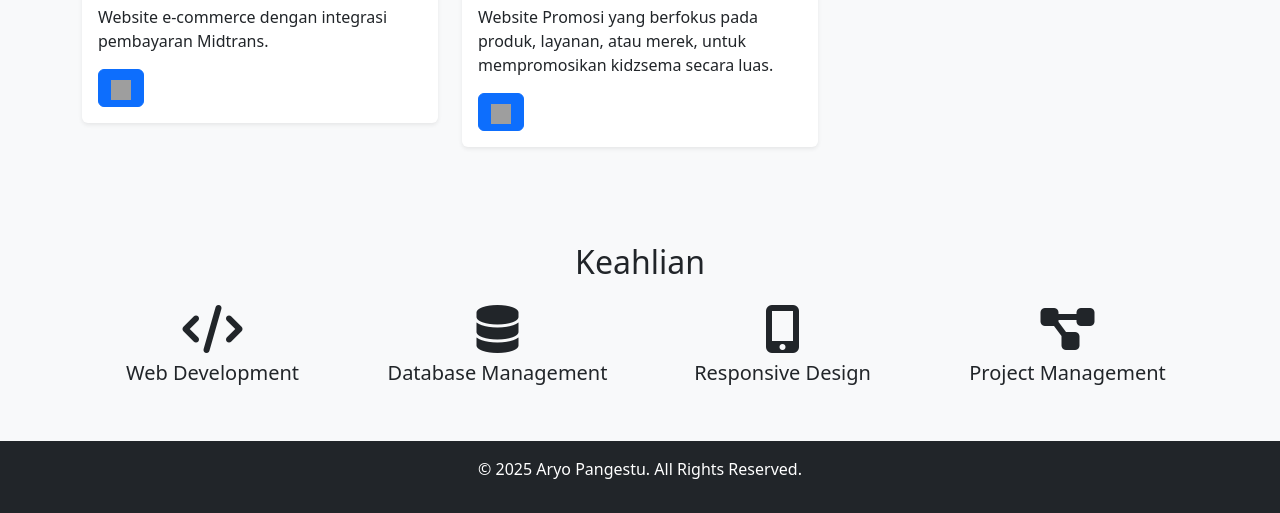
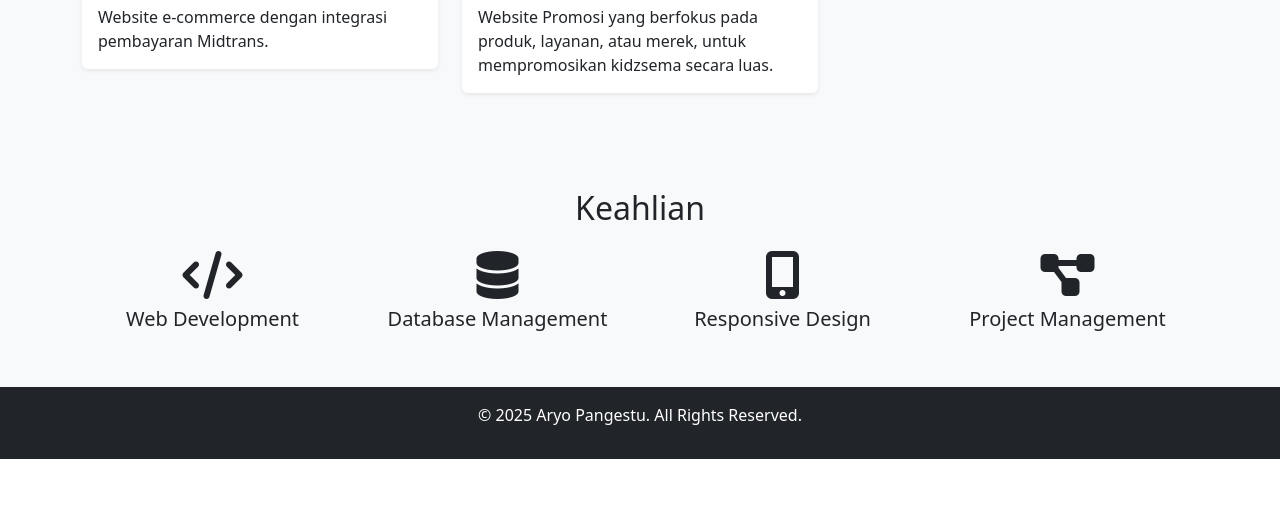
Before and after one commit to aryo987/portofolio1, a plain HTML site: page index.html in a window 1280 px wide. Shown: the part 1456-1969 px from the top of the page. After the commit the page ends 1915 px from the top, so only its background shows below. Drawn offline with nearby package versions, Linux system fonts and the light colour scheme; grey boxes are pictures that could not be loaded.

Commit message:
Update index.html

```diff
--- a/index.html
+++ b/index.html
@@ -61,9 +61,6 @@
                   <div class="card-body">
                       <h5 class="card-title">E-Commerce Danisty Olshop</h5>
                       <p class="card-text">Website e-commerce dengan integrasi pembayaran Midtrans.</p>
-                      <a href="#" class="btn btn-primary">
-                          <img src="https://upload.wikimedia.org/wikipedia/commons/5/53/Google_%22G%22_Logo.svg" alt="Google Logo" style="height: 20px; width: 20px;">
-                      </a>
                   </div>
               </div>
           </div>
@@ -75,9 +72,6 @@
                     <h5 class="card-title">Kidsema Education</h5>
                     <p class="card-text">Website Promosi yang berfokus pada produk, layanan,
                       atau merek, untuk mempromosikan kidzsema secara luas.</p>
-                    <a href="#" class="btn btn-primary">
-                        <img src="https://upload.wikimedia.org/wikipedia/commons/5/53/Google_%22G%22_Logo.svg" alt="Google Logo" style="height: 20px; width: 20px;">
-                    </a>
                 </div>
             </div>
         </div>
```
